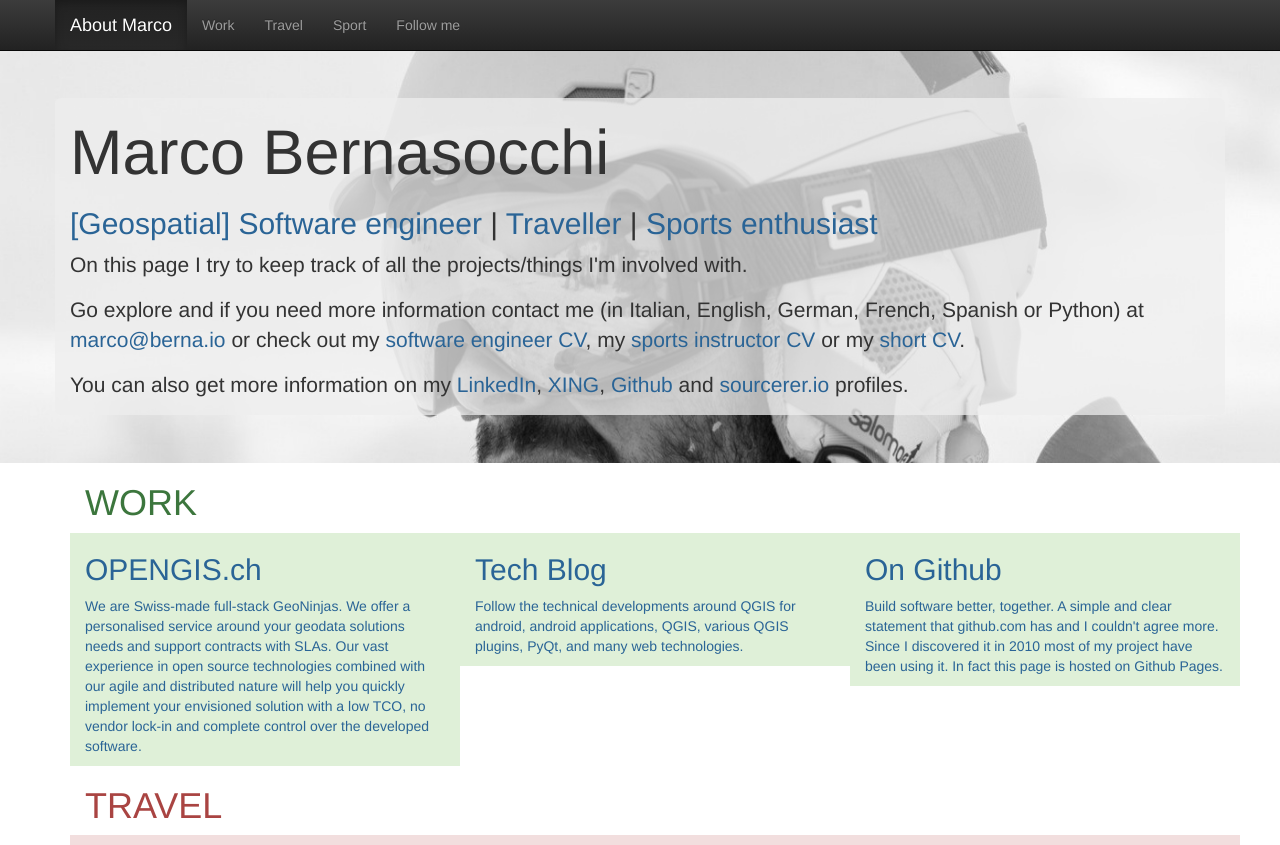
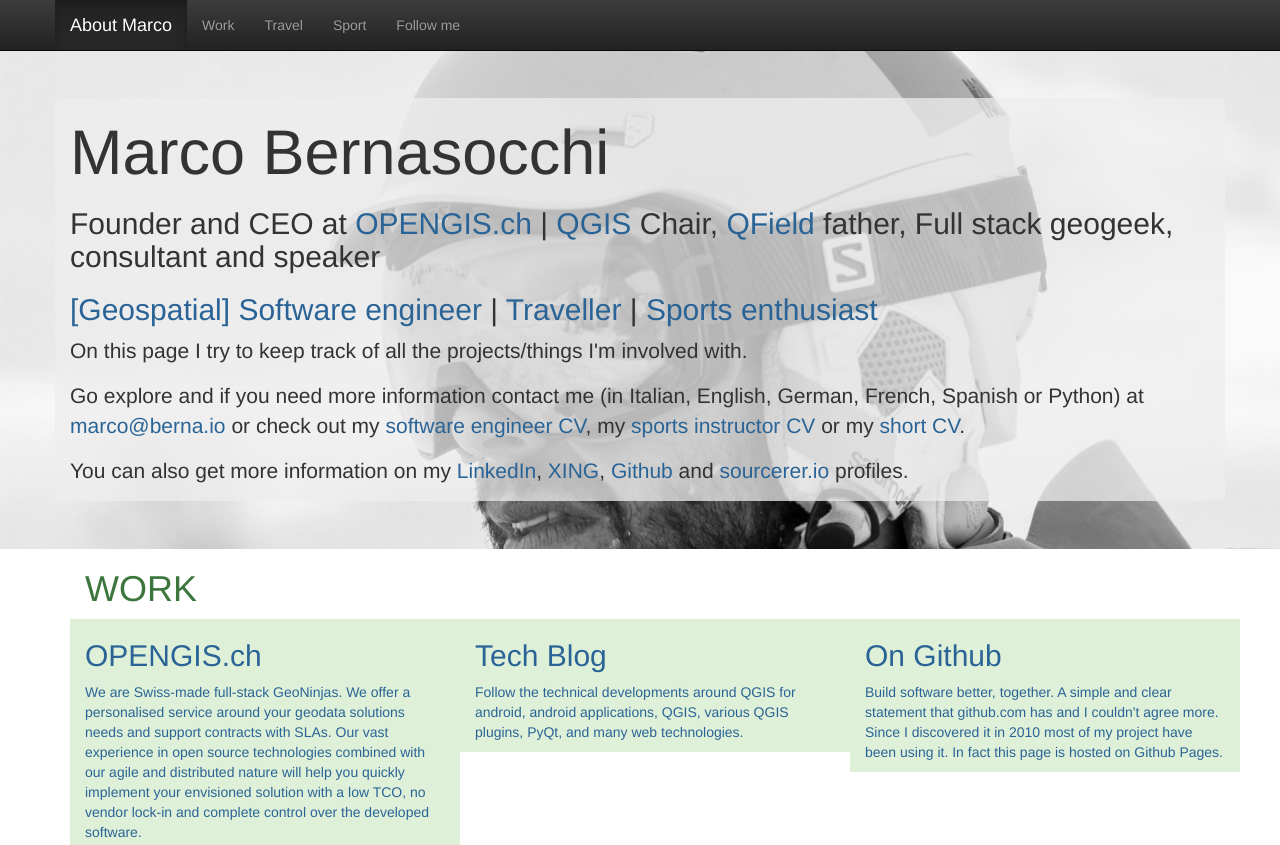
Before and after one commit to mbernasocchi/berna.io, a plain HTML site: page index.html in a window 1280 px wide. Shown: the top 845 px of the page. Drawn offline with nearby package versions, Linux system fonts and the light colour scheme.

Commit message:
Update index.html

```diff
--- a/index.html
+++ b/index.html
@@ -68,6 +68,8 @@
 <div class="jumbotron img-responsive">
     <div class="container img-rounded">
         <h1>Marco Bernasocchi</h1>
+
+        <h2>Founder and CEO at <a href="//opengis.ch">OPENGIS.ch</a> | <a href="https://blog.qgis.org/2020/05/13/greetings-from-your-new-qgis-project-chair/">QGIS</a> Chair, <a href="//qfield.org">QField</a> father, Full stack geogeek, consultant and speaker
 
         <h2><a href="//opengis.ch/about">[Geospatial] Software engineer</a> | <a
                 href="//travelblog.berna.io/me">Traveller</a> | <a
```
